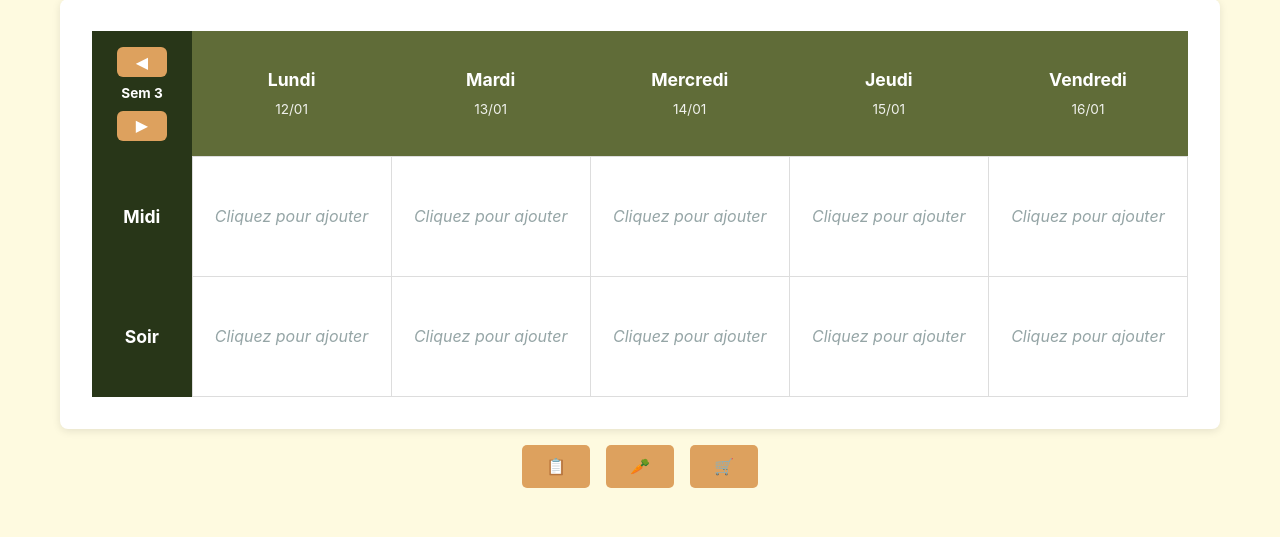
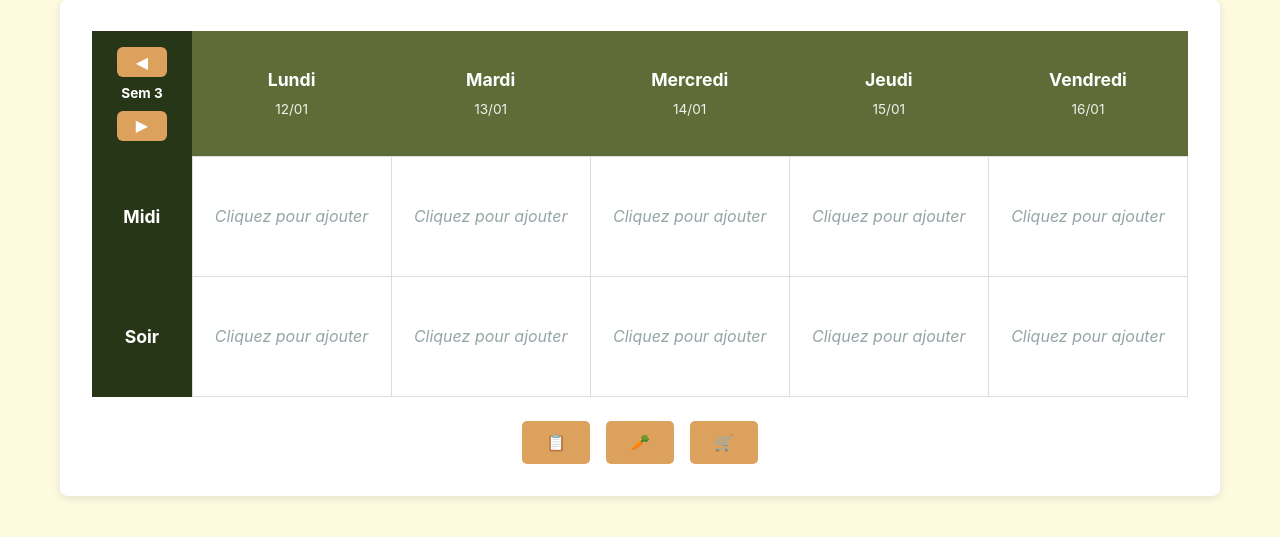
Before and after one commit to YanChab/Routinerie, a Flask app: page / in a window 1280 px wide. Shown: the part 17-554 px from the top of the page. Run offline with Flask 3, Linux system fonts and the light colour scheme; data that the repository does not hold is empty.

Commit message:
UI: Déplacer les boutons à l'intérieur du fond clair du tableau

```diff
--- a/app/templates/menu_planner.html
+++ b/app/templates/menu_planner.html
@@ -59,13 +59,13 @@
             {% endfor %}
         </tbody>
     </table>
-</div>
 
-<!-- Boutons pour afficher les listes -->
-<div style="margin-top: 1rem; text-align: center; display: flex; gap: 1rem; justify-content: center;">
-    <button type="button" class="btn btn-primary" id="show-recipes-list-btn" title="Liste des recettes">📋</button>
-    <button type="button" class="btn btn-primary" id="show-ingredients-list-btn" title="Liste des ingrédients">🥕</button>
-    <button type="button" class="btn btn-primary" id="show-shopping-list-btn" title="Liste de courses">🛒</button>
+    <!-- Boutons pour afficher les listes -->
+    <div style="margin-top: 1.5rem; text-align: center; display: flex; gap: 1rem; justify-content: center;">
+        <button type="button" class="btn btn-primary" id="show-recipes-list-btn" title="Liste des recettes">📋</button>
+        <button type="button" class="btn btn-primary" id="show-ingredients-list-btn" title="Liste des ingrédients">🥕</button>
+        <button type="button" class="btn btn-primary" id="show-shopping-list-btn" title="Liste de courses">🛒</button>
+    </div>
 </div>
 
 <!-- Modal pour éditer un menu -->
```
